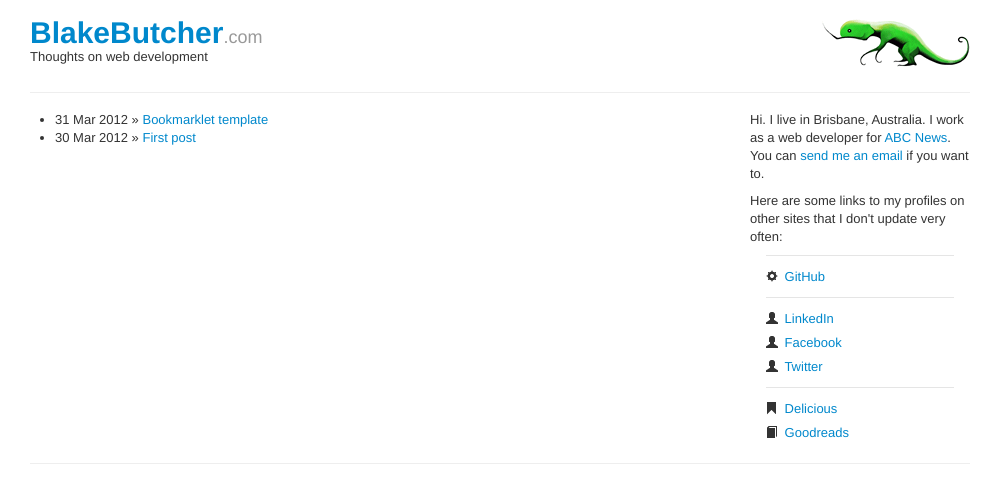
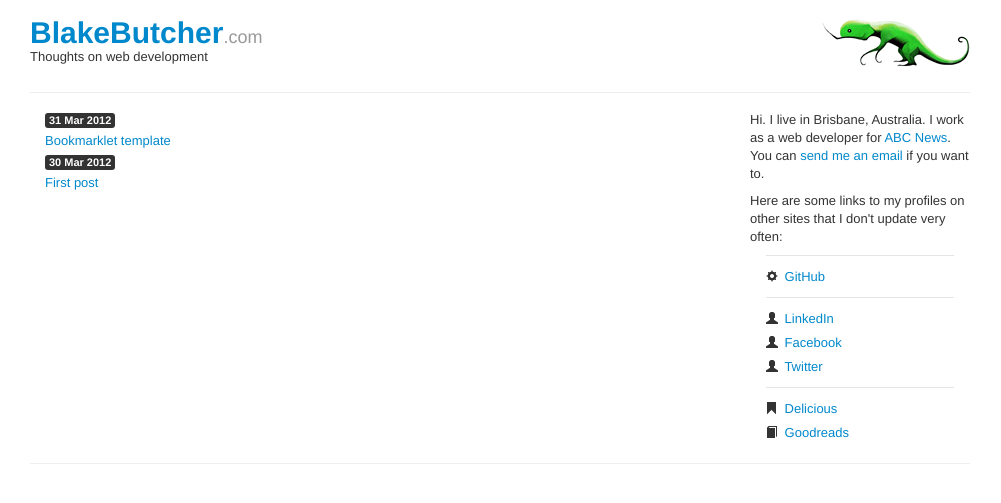
Before and after one commit to blakebutcher/blakebutcher.github.com, a Jekyll site: the page built from index.html, in a window 1280 px wide. Shown: the top 503 px of the page, without its empty margins (140-1141 px from the left). Built offline with Jekyll 4.4.1, drawn with Linux system fonts in a browser that asks for light colours; nearby versions of some CDN libraries.

Commit message:
Styling changes to post list

```diff
--- a/index.html
+++ b/index.html
@@ -2,9 +2,8 @@
 layout: default
 title: Blake Butcher
 ---
-
-<ul class="posts">
+<ul class="nav nav-list">
 	{% for post in site.posts %}
-		<li><span>{{ post.date | date_to_string }}</span> &raquo; <a href="{{ post.url }}">{{ post.title }}</a></li>
+		<li><span class="label label-inverse">{{ post.date | date_to_string }}</span> <a href="{{ post.url }}">{{ post.title }}</a></li>
 	{% endfor %}
 </ul>
```
